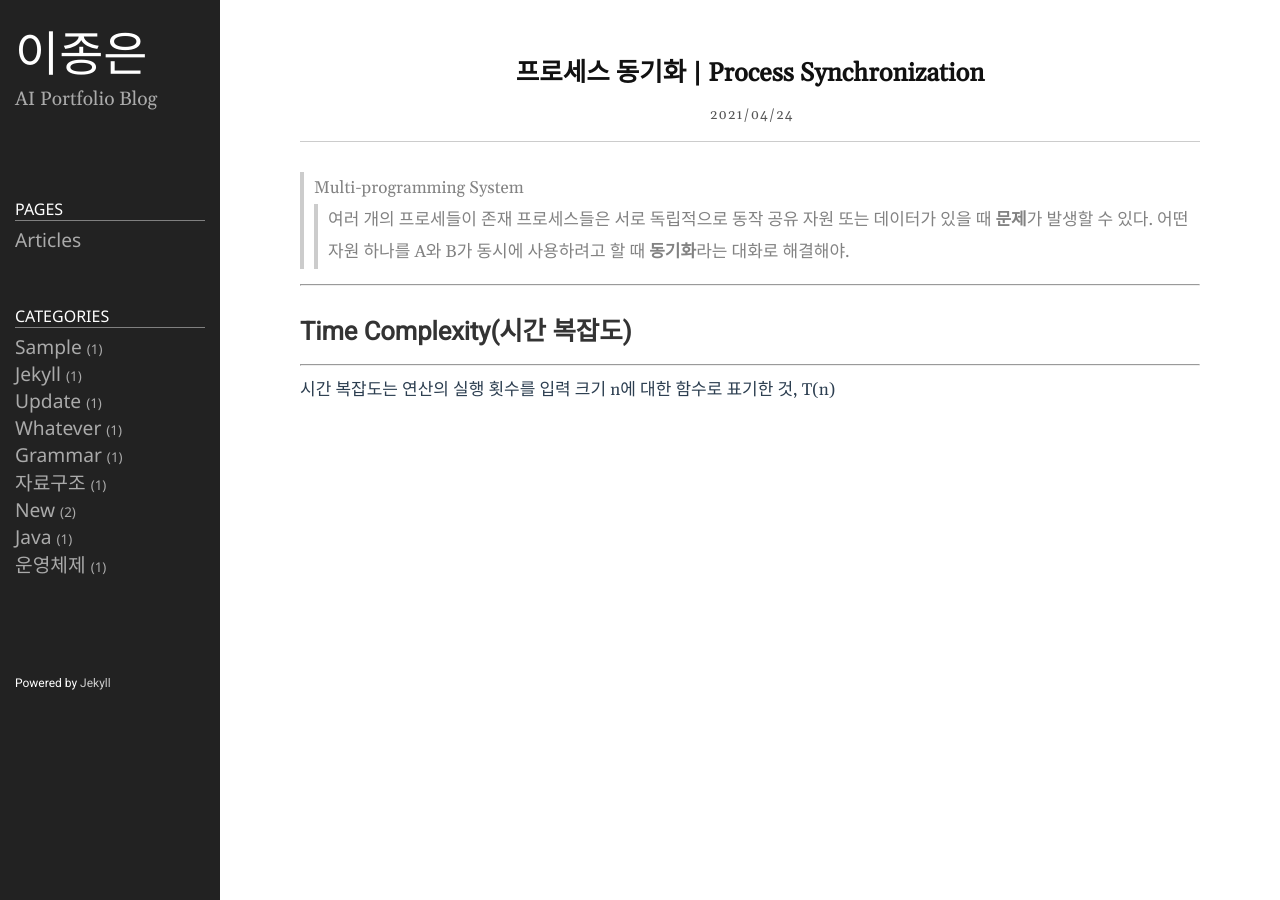
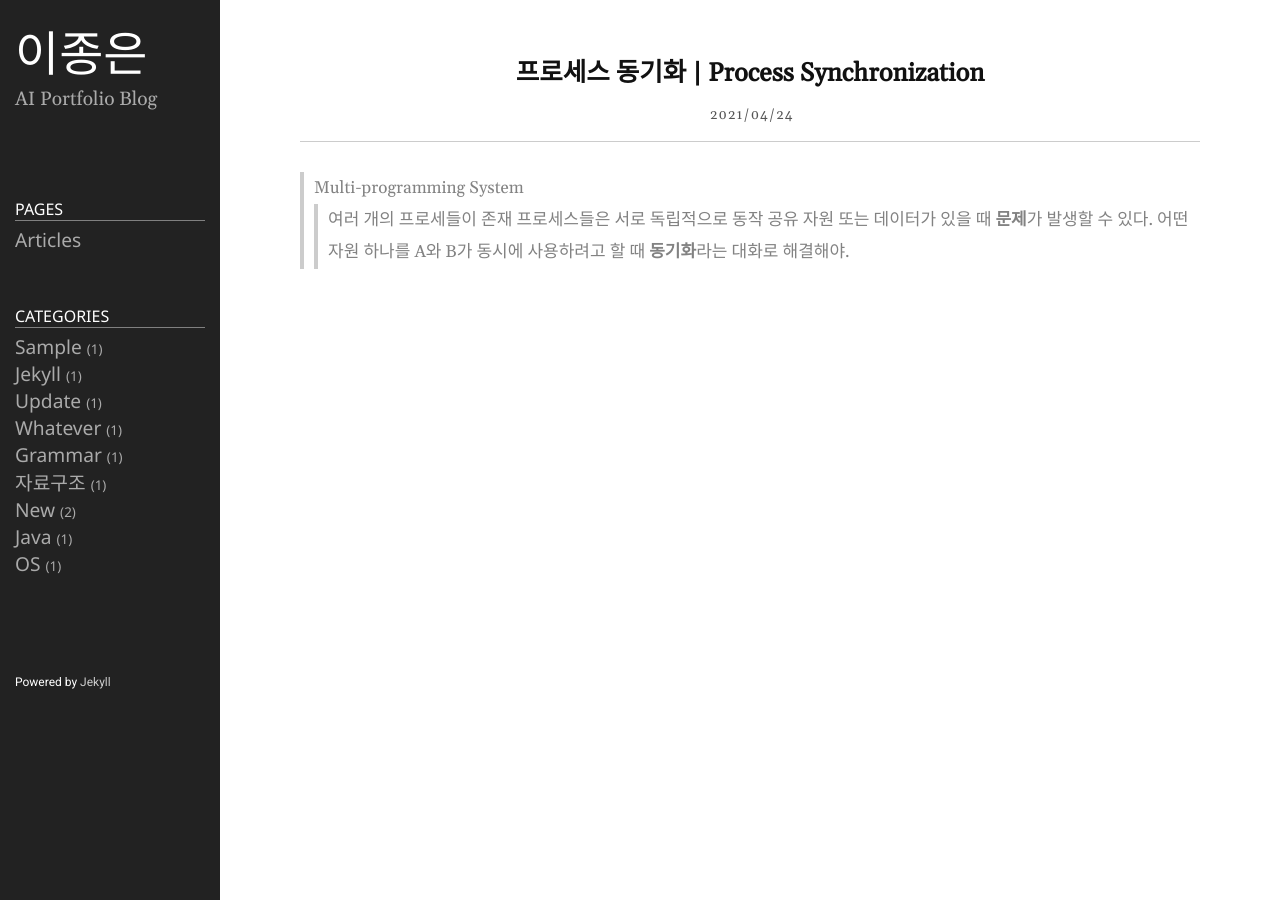
Before and after one commit to Jong-eun-Lee/jong-eun-lee.github.io, a Jekyll site: the page built from _posts/2021-04-25-프로세스_동기화.md, in a window 1280 px wide. Built offline with Jekyll 4.4.1, drawn with Linux system fonts in a browser that asks for light colours.

Commit message:
2021-07-24

```diff
--- a/_posts/2021-04-25-프로세스_동기화.md
+++ b/_posts/2021-04-25-프로세스_동기화.md
@@ -2,7 +2,7 @@
 layout: post
 title: 프로세스 동기화 | Process Synchronization
 date: 2021-04-25 05:00:00 +0900
-category: 운영체제
+category: OS
 ---
 
 > Multi-programming System
@@ -11,10 +11,3 @@ category: 운영체제
 >> 공유 자원 또는 데이터가 있을 때 **문제**가 발생할 수 있다.
 >> 어떤 자원 하나를 A와 B가 동시에 사용하려고 할 때
 >> **동기화**라는 대화로 해결해야.
-
----
-
-## Time Complexity(시간 복잡도)
----
-
-시간 복잡도는 연산의 실행 횟수를 입력 크기 n에 대한 함수로 표기한 것, T(n)
```
